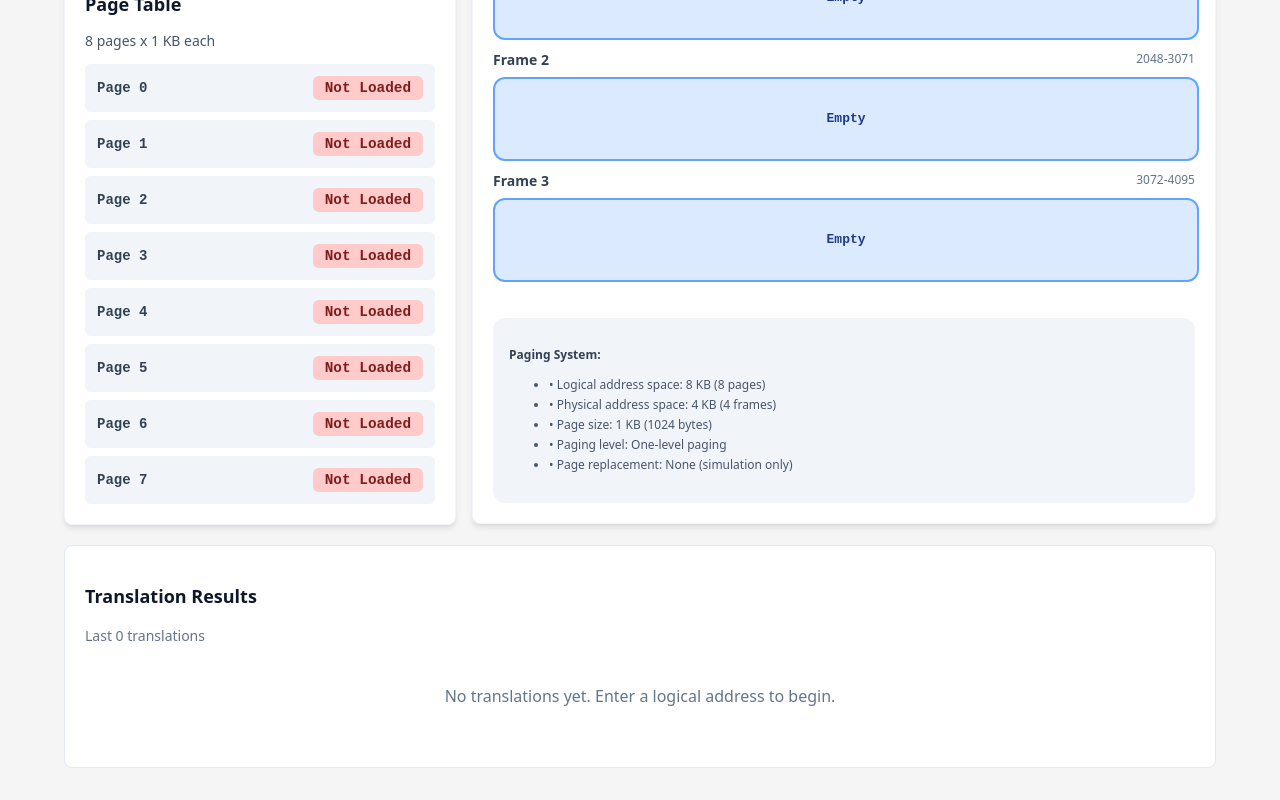
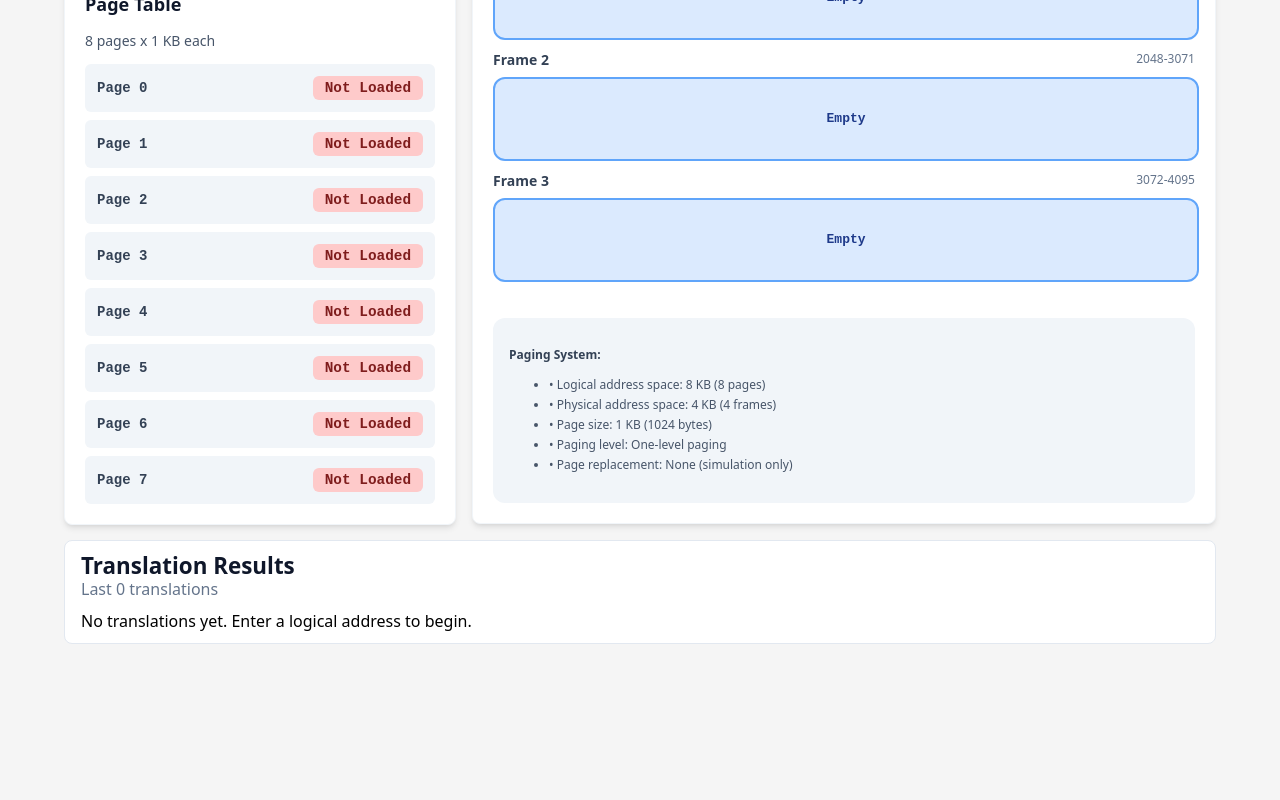
Before and after one commit to TharinduNilan/Memory-Simulation-, a React (Vite) app: page / in a window 1280 px wide. Shown: the part 716-1516 px from the top of the page. After the commit the page ends 1392 px from the top, so only its background shows below. Built offline with nearby package versions, Linux system fonts and the light colour scheme.

Commit message:
modified:   src/components/Result Section/ResultSection.scss

```diff
--- a/src/components/Result Section/ResultSection.scss
+++ b/src/components/Result Section/ResultSection.scss
@@ -1,44 +1,46 @@
 .card {
   background: #fff;
-  border-radius: 0.5rem;
-  padding: 1.25rem;
+  border-radius: 8px;
+  padding: 0.75rem 1rem;
   border: 1px solid #e2e8f0;
-  margin-top: 20px;
+  margin-top: 15px;
+
+  p,
+  h3 {
+    margin: 0;
+    padding: 0;
+    line-height: 1.2;
+  }
 
   .card-header {
-    margin-bottom: 1rem;
+    margin-bottom: 0.8rem;
+    gap: 8px;
 
     .card-title {
-      font-size: 1.125rem;
-      font-weight: 600;
+      font-size: 1.4rem;
+      font-weight: 700;
       color: #0f172a;
     }
 
     .card-description {
       color: #64748b;
-      font-size: 0.875rem;
+      font-size: 1rem;
     }
   }
 
   .card-content {
-    .empty-message {
-      text-align: center;
-      padding: 1.5rem 0;
-      color: #64748b;
-    }
-
     .translations-list {
       display: flex;
       flex-direction: column;
-      gap: 0.75rem;
+      gap: 1rem;
     }
   }
 }
 
 .translation-item {
-  padding: 1rem;
+  padding: 0.6rem 0.8rem;
   border-left: 4px solid;
-  border-radius: 0.5rem;
+  border-radius: 6px;;
 
   &.loaded {
     border-left-color: #22c55e;
@@ -52,33 +54,37 @@
 
   .translation-grid {
     display: grid;
-    grid-template-columns: repeat(2, minmax(0, 1fr));
-    grid-gap: 10px;
-    font-size: 0.875rem;
+    grid-template-columns: 1fr 1fr;
+    grid-row-gap: 18px;
+    grid-column-gap: 0.75rem;
 
     .field {
+      margin-bottom: 4px;
+
       .label {
         color: #64748b;
-        font-size: 0.85rem;
+        font-size: 1rem;
       }
 
       .value {
-        font-family: monospace;
+        font-size: 0.85rem;
         font-weight: 700;
-        color: #0f172a;
+        color: #1e293b;
       }
     }
 
     .status {
       grid-column: 1 / -1;
-      margin-top: 0.25rem;
       font-weight: 700;
-      font-size: 0.9rem;
+      font-size: 0.75rem;
+      display: flex;
+      align-items: center;
+      gap: 4px;
+      margin-top: 2px;
 
       &.loaded {
         color: #16a34a;
       }
-
       &.fault {
         color: #dc2626;
       }
```
